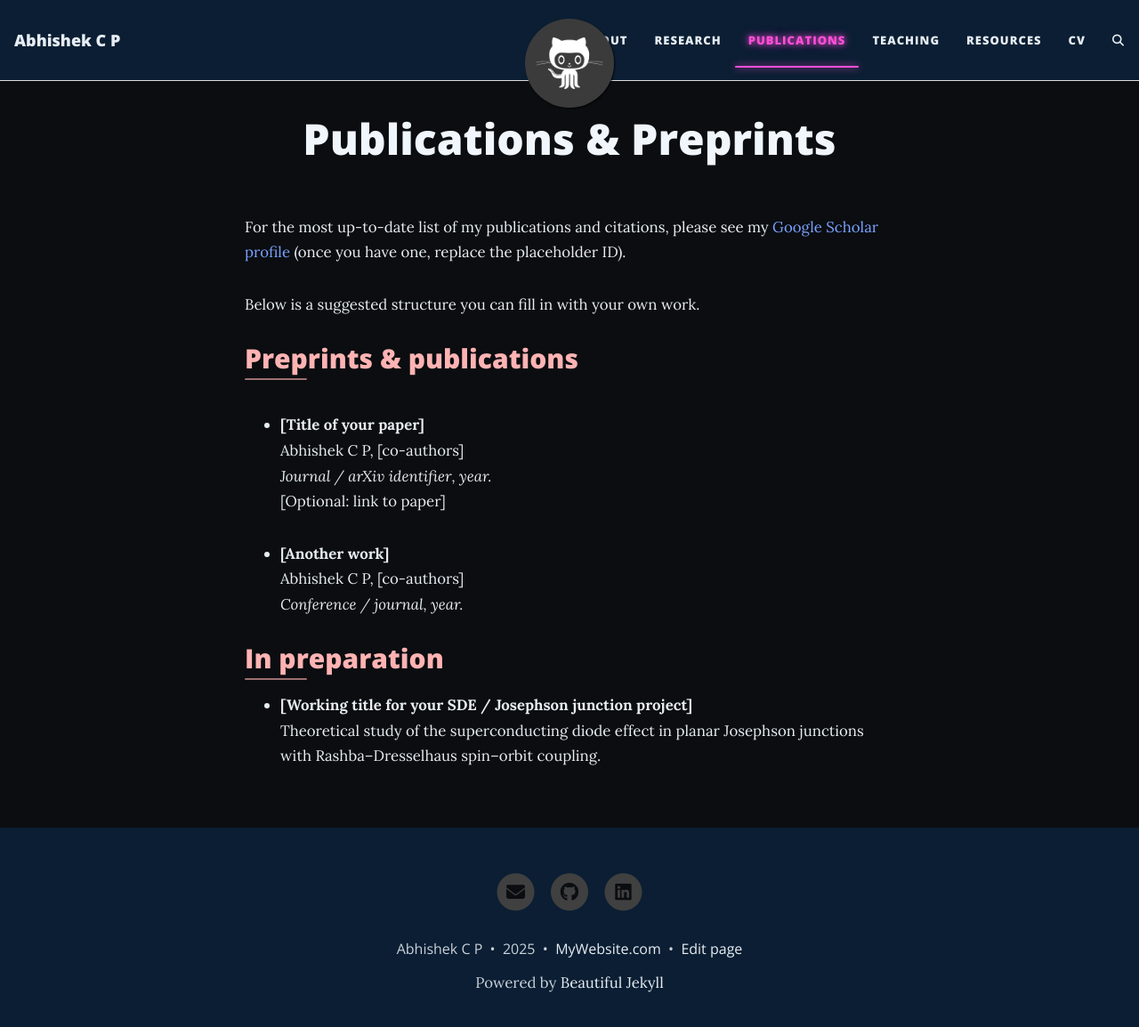
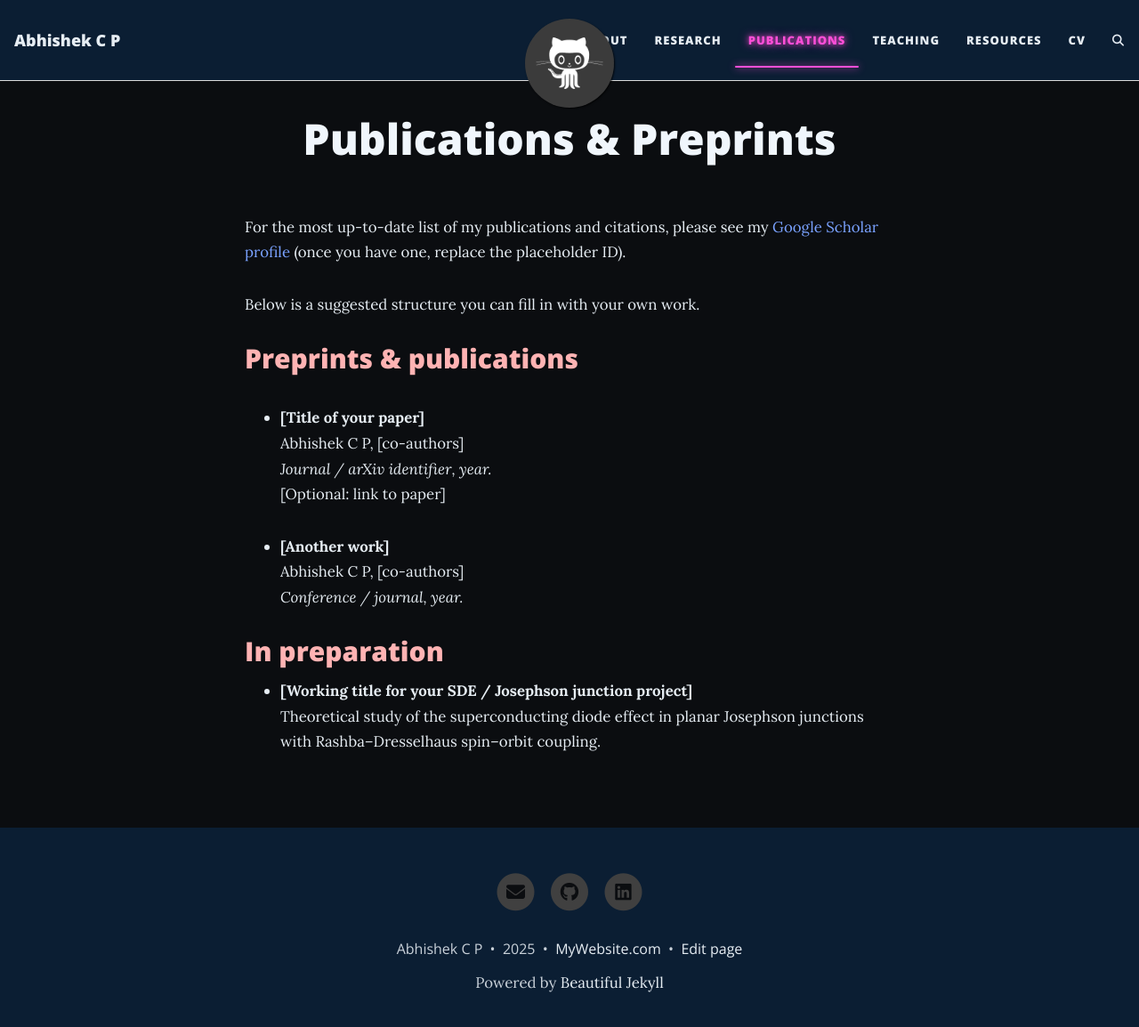
Before and after one commit to abhishek-c-p/abhishek-c-p.github.io, a Jekyll site: the page built from publications.md, in a window 1280 px wide and 1169 px high. Shown: the top 1154 px of the window at 89% size. Built offline with Jekyll 4.4.1, drawn with Linux system fonts in a browser that asks for light colours; comment, search, counter and statistics services are not loaded.

Commit message:
Update custom.css

```diff
--- a/assets/css/custom.css
+++ b/assets/css/custom.css
@@ -80,3 +80,9 @@ h2::after {
   box-shadow: 0 0 8px rgba(255, 79, 216, 0.9);
   border-radius: 2px;
 }
+
+/* Remove the short underline under headings */
+h2::after {
+  content: none !important;
+  display: none !important;
+}
```
